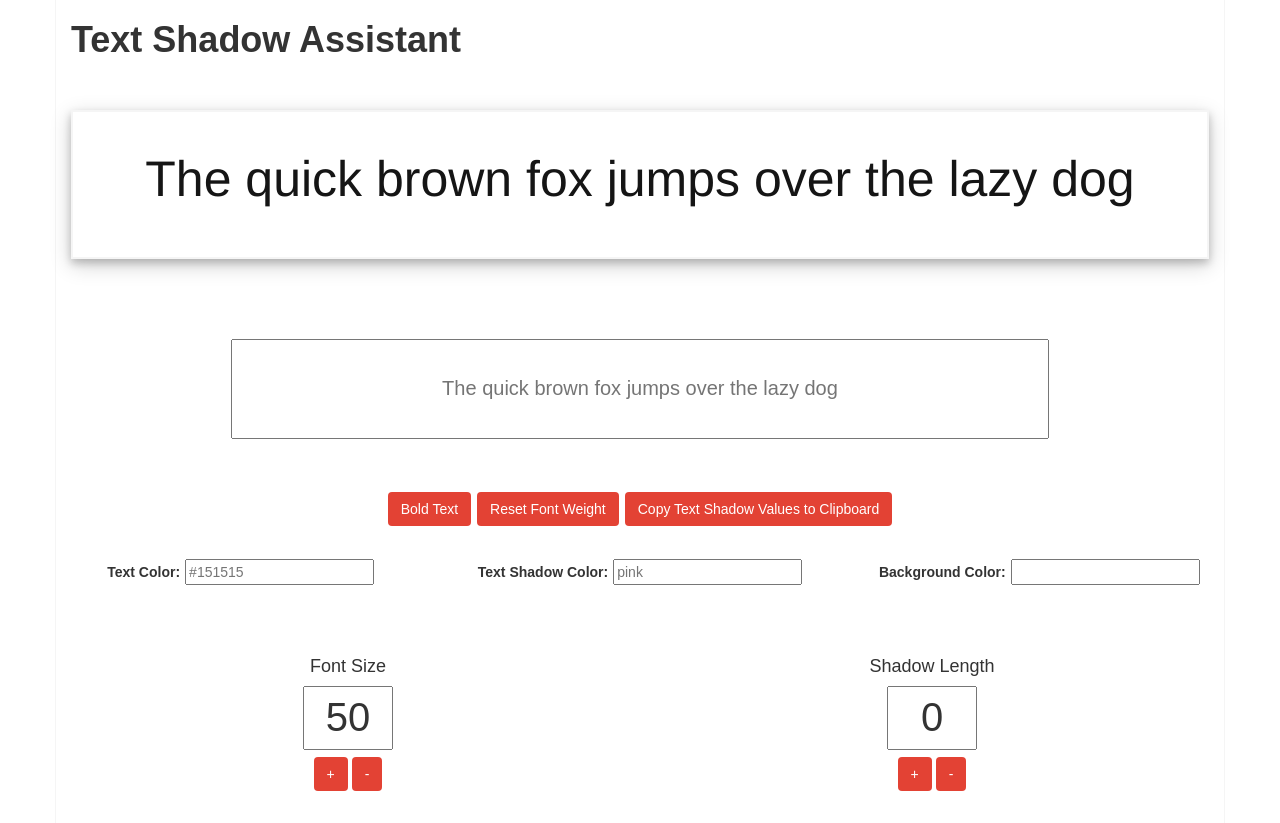
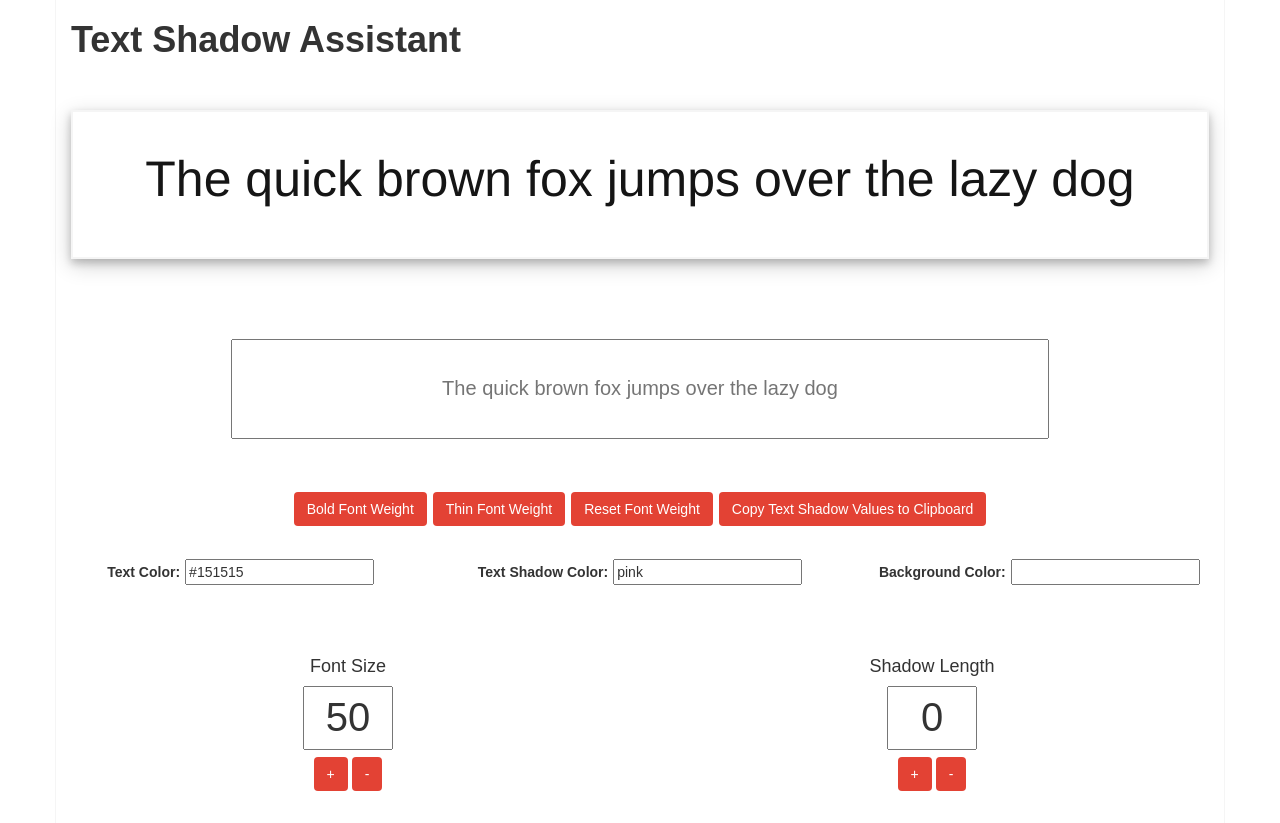
Before and after one commit to nseyf/text-shadow-assist, a React (Create React App) app: page / in a window 1280 px wide. Built offline with nearby package versions, Linux system fonts and the light colour scheme.

Commit message:
added copy to clipboard functionality and new buttons

```diff
--- a/src/components/TextShadowAssist.js
+++ b/src/components/TextShadowAssist.js
@@ -42,6 +42,20 @@ updateTextShadowColor(e) {
   })
 }
 
+copyValues(e) {
+
+    const element = document.createElement('textarea');
+    element.value = `text-shadow: ${e.target.value}`;
+
+    document.body.appendChild(element);
+
+    element.focus();
+    element.setSelectionRange(0, element.value.length);
+
+    document.execCommand('copy');
+    document.body.removeChild(element)
+  }
+
 
 
 updateFontSize(e) {
@@ -50,13 +64,19 @@ updateFontSize(e) {
   })
 }
 
-boldFont(e) {
+boldFontWeight(e) {
   this.setState({
     fontWeight: "bold"
   })
 };
 
-resetFontWeight(e){
+normalFontWeight(e) {
+  this.setState({
+    fontWeight: "500"
+  })
+}
+
+thinFontWeight(e){
   this.setState({
     fontWeight: "300"
   })
@@ -93,6 +113,7 @@ const mainStyle = {
   width: "100%",
   minheight: "350px",
   border: "2px solid #f5f5f5",
+  transition: "0.3s",
   overflow: "hidden",
   marginTop: "50px",
   boxShadow: "0 4px 8px 0 rgba(0, 0, 0, 0.2), 0 6px 20px 0 rgba(0, 0, 0, 0.19)",
@@ -104,6 +125,7 @@ const wordStyle = {
   fontFamily: this.state.fontFamily,
   fontSize: `${this.state.fontSize}px`,
   textAlign: "center",
+  transition: "0.3s",
   color: this.state.color,
   textShadow: this.state.shadowValues,
   fontWeight: this.state.fontWeight,
@@ -140,9 +162,7 @@ const numberInputStyle = {
       <div style={mainStyle}>
       <h1 className="word"
       style={wordStyle}>{this.state.enteredWord}</h1>
-
       </div>
-
       <div className="inputs text-center">
 <div className="row">
       <input
@@ -151,21 +171,39 @@ const numberInputStyle = {
       onChange={this.updateWord.bind(this)}/>
 <div className="text-center">
 <button className="btn"
-onClick={this.boldFont.bind(this)}>Bold Text</button>
+onClick={this.boldFontWeight.bind(this)}>Bold Font Weight</button>
 <button className="btn"
-onClick={this.resetFontWeight.bind(this)}>Reset Font Weight</button>
-      <button className="btn">Copy Text Shadow Values to Clipboard</button>
+onClick={this.thinFontWeight.bind(this)}>Thin Font Weight</button>
+<button className="btn"
+onClick={this.normalFontWeight.bind(this)}>Reset Font Weight</button>
+
+      <button value={this.state.shadowValues} onClick={this.copyValues.bind(this)} className="btn">Copy Text Shadow Values to Clipboard</button>
 </div>
 <div className="row">
 <div className="col-lg-4 col-xs-12"><label>Text Color: </label>
-<input placeholder={this.state.color} onChange={this.updateTextColor.bind(this)} />
+<input
+placeholder={this.state.color}
+onChange={this.updateTextColor.bind(this)}
+value={this.state.color}
+onClick={() => {this.setState({color: ""})}}
+/>
 </div>
 <div className="col-lg-4 col-xs-12"><label>Text Shadow Color: </label>
-<input placeholder={this.state.shadowColor} onChange={this.updateTextShadowColor.bind(this)} />
+<input
+placeholder={this.state.shadowColor}
+onChange={this.updateTextShadowColor.bind(this)}
+value={this.state.shadowColor}
+onClick={() => {this.setState({shadowColor: ""})}}
+/>
 </div>
 <div className="col-lg-4 col-xs-12">
 <label>Background Color: </label>
-<input placeholder={this.state.backgroundColor} onChange={this.updateBackground.bind(this)} />
+<input
+placeholder={this.state.backgroundColor}
+onChange={this.updateBackground.bind(this)}
+value={this.state.backgroundColor}
+onClick={() => {this.setState({backgroundColor: ""})}}
+/>
 </div>
 </div>
 </div>
```
